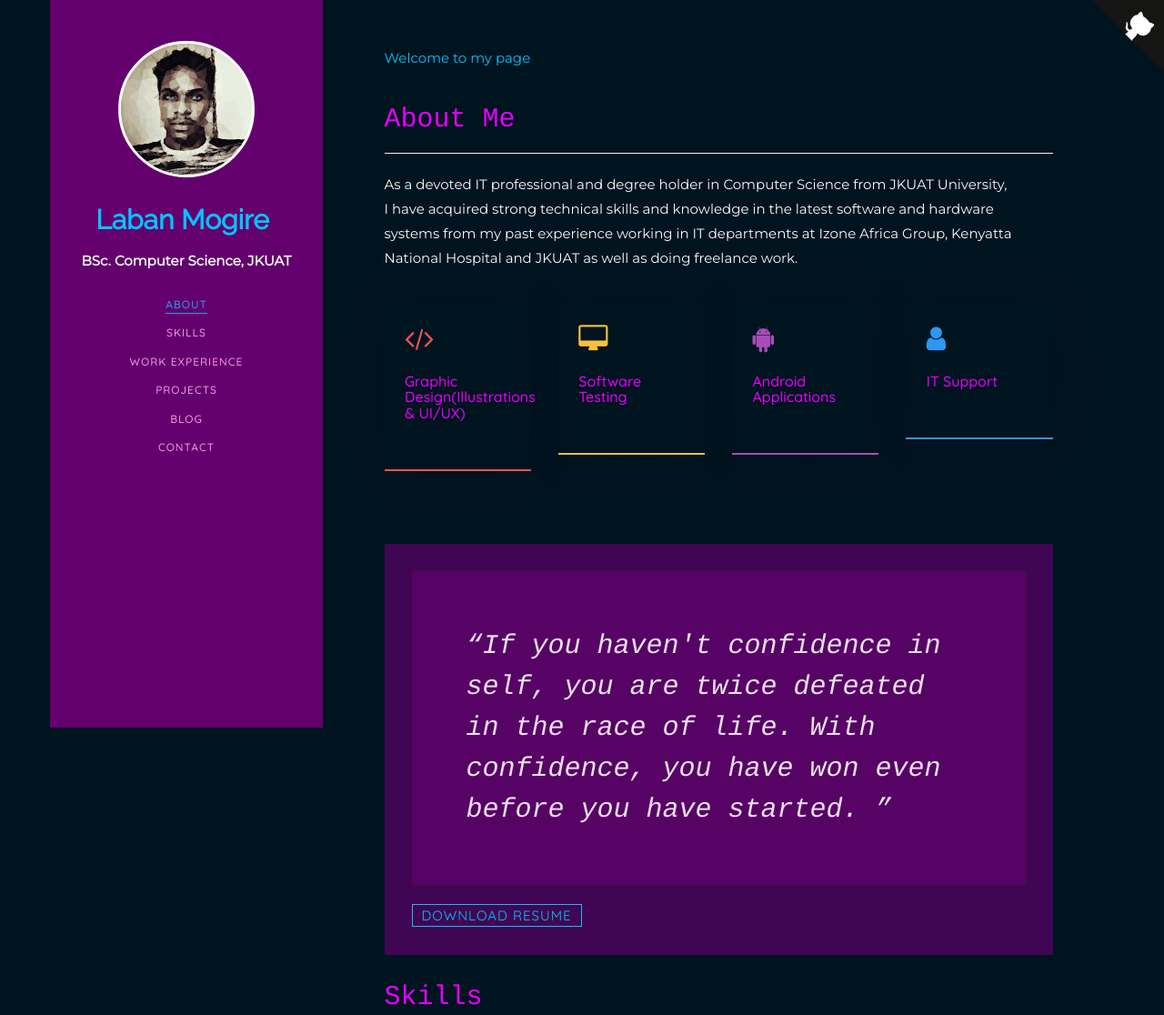
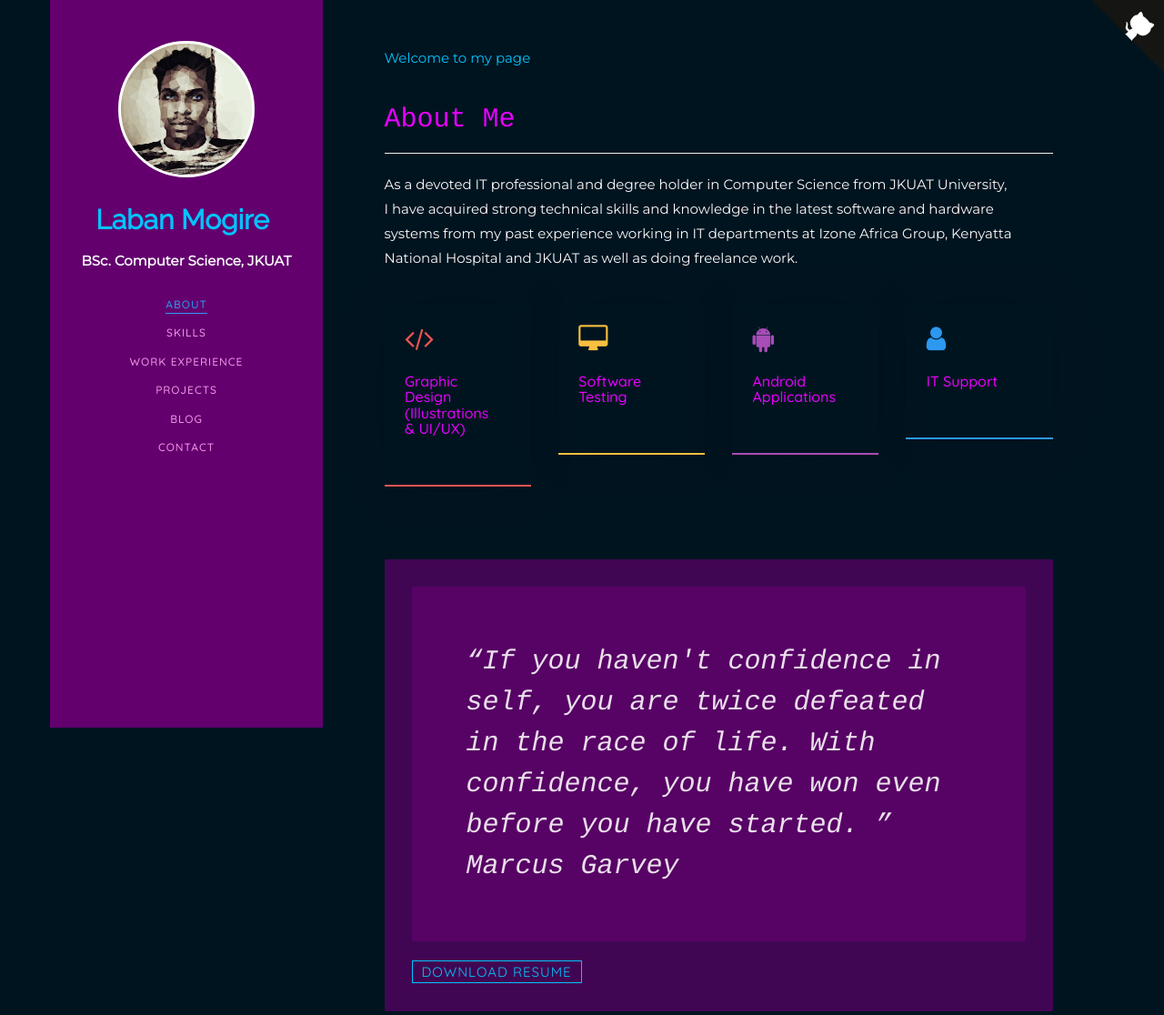
Before and after one commit to laban405/laban405.github.io, a plain HTML site: page index.html in a window 1280 px wide. Shown: the top 1116 px of the page at 91% size. Drawn offline with Linux system fonts and the light colour scheme; a web font is replaced by a local one.

Commit message:
Update index.html

```diff
--- a/index.html
+++ b/index.html
@@ -123,7 +123,7 @@
 				            <a href="web-dev/webdev.html" target="_blank">
                                 <div class="services color-2">
 								    <span class="icon2"><i class="fa fa-code"></i></span>
-								    <h3>Graphic<br> Design(Illustrations & UI/UX)</h3>
+								    <h3>Graphic<br> Design<br>(Illustrations <br>& UI/UX)</h3>
 								</div>
 				            </a>
                         </div>
@@ -156,7 +156,7 @@
 				        <div class="col-md-12 animate-box" data-animate-effect="fadeInLeft">
 				            <div class="hire">
 								<h2 class="hire"><i>“If you haven't confidence in self, you are twice defeated in the race of life.
-										With confidence, you have won even before you have started. ”</i></h2>
+										With confidence, you have won even before you have started. ” Marcus Garvey</i></h2>
 								    <a href="/Resume_VinaySomawat.pdf" class="btn-hire" style="text-align: center; color:#03c3fd;" target="_blank">Download Resume</a>
 				            </div>
 				        </div>
@@ -294,7 +294,7 @@
 
 					               <div class="timeline-label">
 					                  <h2><a href="#">Izone Africa</a> <span  class="jobduration">August 2019 - Present</span></h2>
-                                       <p><strong style="color:#03c3fd;">IT Assistant</strong><br> To engage in outreach to students at the campus about Geeksforgeeks’s study content, courses, opportunities, and to support all campus workshops by Geeksforgeeks.</p>
+                                       <p><strong style="color:#03c3fd;">IT Assistant</strong><br></p>
 					                  <p></p>
 					               </div>
 					            </div>
```
